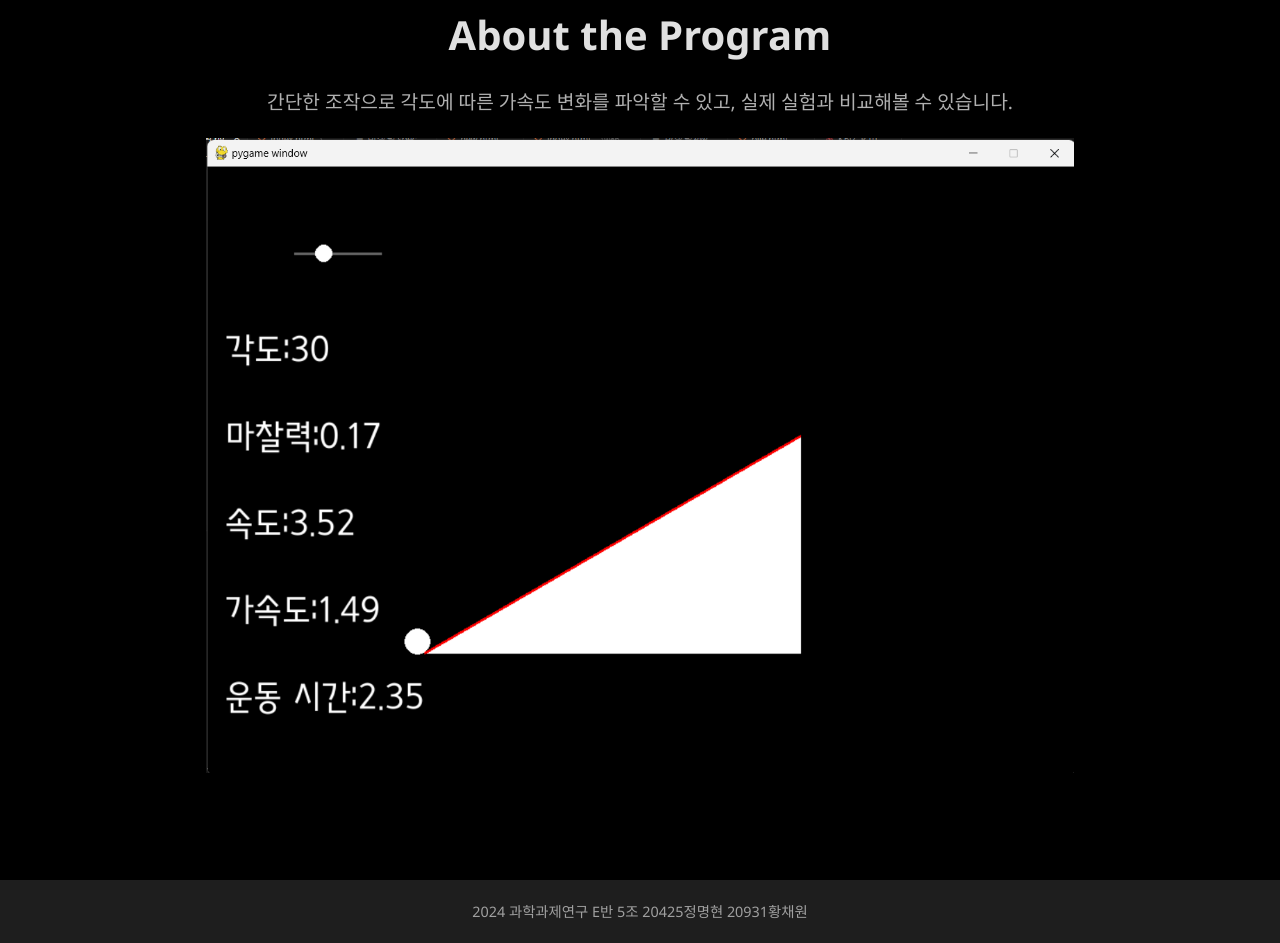
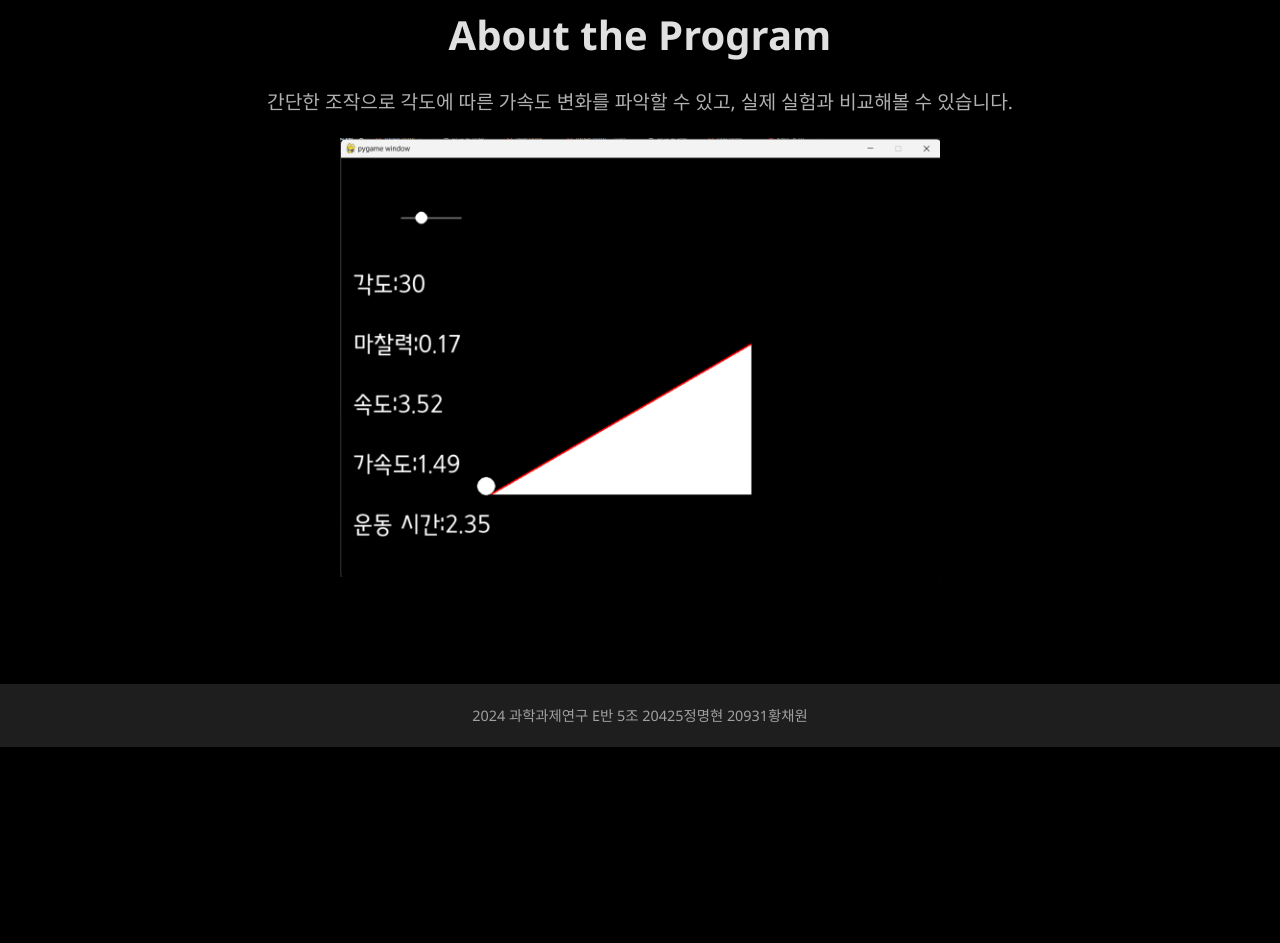
Before and after one commit to JUNGCCI/science-website, a plain HTML site: page index.html in a window 1280 px wide. Shown: the part 755-1698 px from the top of the page. After the commit the page ends 1502 px from the top, so only its background shows below. Drawn offline with Linux system fonts and the light colour scheme.

Commit message:
Update index.html

```diff
--- a/index.html
+++ b/index.html
@@ -31,7 +31,7 @@
     <section id="about">
         <h2>About the Program</h2>
         <p>간단한 조작으로 각도에 따른 가속도 변화를 파악할 수 있고, 실제 실험과 비교해볼 수 있습니다.</p>
-        <img src="스크린샷 2024-09-10 101549.png" width=70%>
+        <img src="스크린샷 2024-09-10 101549.png" width=600>
     </section>
 
     <footer>
```
